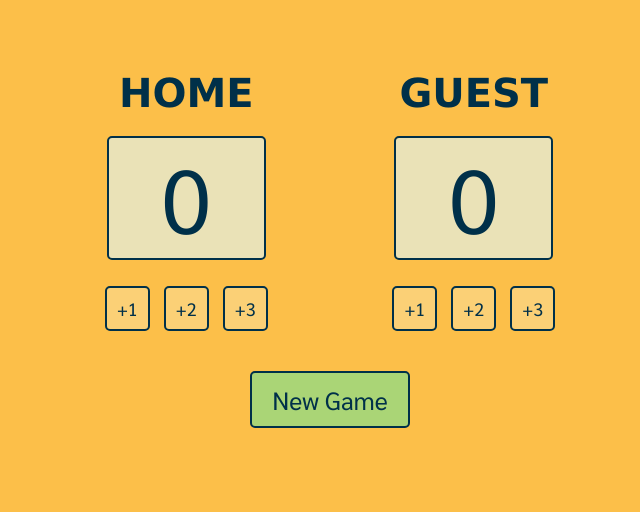
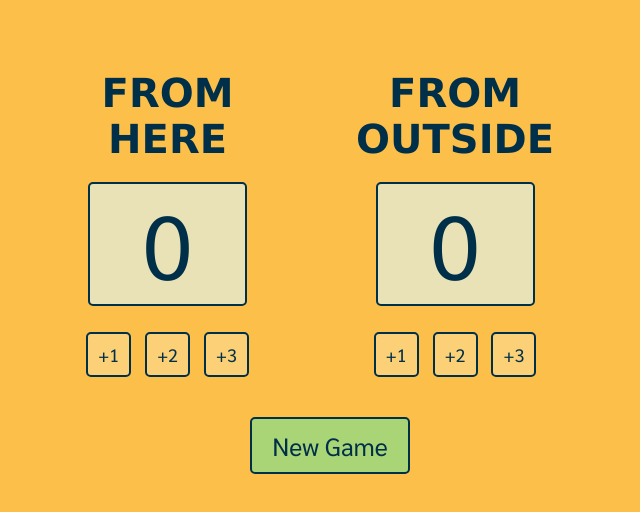
Before and after one commit to itisjf/Solo-Project-Basketball-Scoreboard-My-version, a plain HTML site: page index.html in a window 1280 px wide. Shown: the whole page, without its empty margins (310-950 px from the left). Drawn offline with Linux system fonts and the light colour scheme.

Commit message:
Custom team names

```diff
--- a/index.html
+++ b/index.html
@@ -13,7 +13,7 @@
         <div class="container">
             <!-- HOME SCORE COUNTER -->
             <div>
-                <h3>HOME</h3>
+                <h3>FROM HERE</h3>
                 <p id="home-score-counter">0</p>
                 <div class="score-buttons">
                     <button onclick="homeScorePlusOne()">+1</button>
@@ -24,7 +24,7 @@
 
             <!-- GUEST SCORE COUNTER -->
             <div>
-                <h3>GUEST</h3>
+                <h3>FROM OUTSIDE</h3>
                 <p id="guest-score-counter">0</p>
                 <div class="score-buttons">
                     <button onclick="guestScorePlusOne()">+1</button>
```
